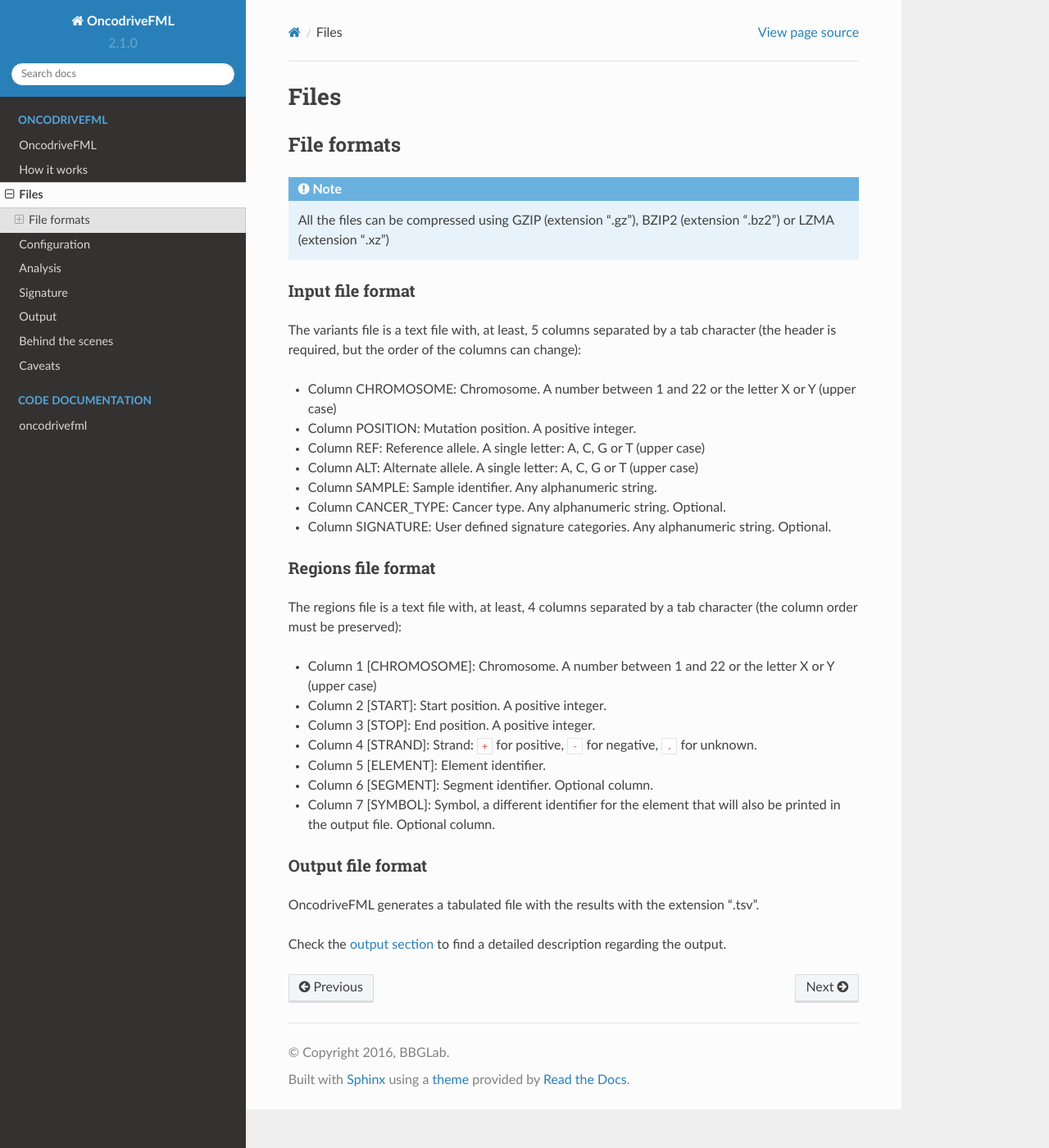
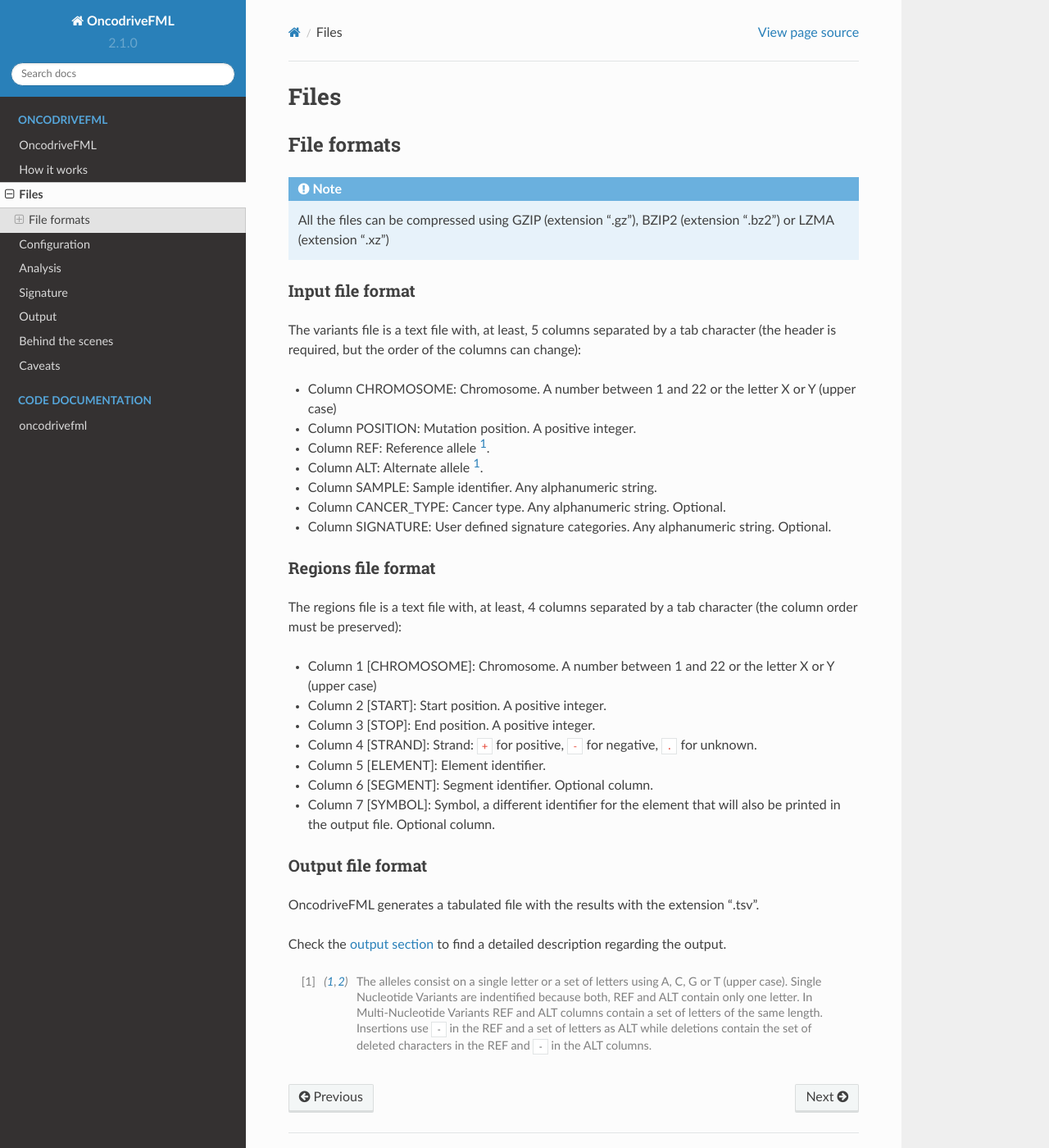
Before and after one commit to bbglab/oncodrivefml, a Sphinx documentation site: the page built from docs/source/files.rst, in a window 1280 px wide and 1400 px high. Shown: the whole window at 82% size. Built offline with Sphinx 7.4.7 and the Read the Docs theme 2.0.0, drawn with Linux system fonts in a browser that asks for light colours; formulas are drawn with MathJax 3.

Commit message:
Improved docs for file formats

```diff
--- a/docs/source/files.rst
+++ b/docs/source/files.rst
@@ -20,8 +20,8 @@
 
 * Column CHROMOSOME: Chromosome. A number between 1 and 22 or the letter X or Y (upper case)
 * Column POSITION: Mutation position. A positive integer.
-* Column REF: Reference allele. A single letter: A, C, G or T (upper case)
-* Column ALT: Alternate allele. A single letter: A, C, G or T (upper case)
+* Column REF: Reference allele [#refalt]_.
+* Column ALT: Alternate allele [#refalt]_.
 * Column SAMPLE: Sample identifier. Any alphanumeric string.
 * Column CANCER_TYPE: Cancer type. Any alphanumeric string. Optional.
 * Column SIGNATURE: User defined signature categories. Any alphanumeric string. Optional.
@@ -51,3 +51,10 @@
 
 Check the :ref:`output section <output files>` to find a detailed description
 regarding the output.
+
+
+.. [#refalt] The alleles consist on a single letter or a set of letters using A, C, G or T (upper case).
+   Single Nucleotide Variants are indentified because both, REF and ALT contain only one letter.
+   In Multi-Nucleotide Variants REF and ALT columns contain a set of letters of the same length.
+   Insertions use ``-`` in the REF and a set of letters as ALT
+   while deletions contain the set of deleted characters in the REF and ``-`` in the ALT columns.
```
